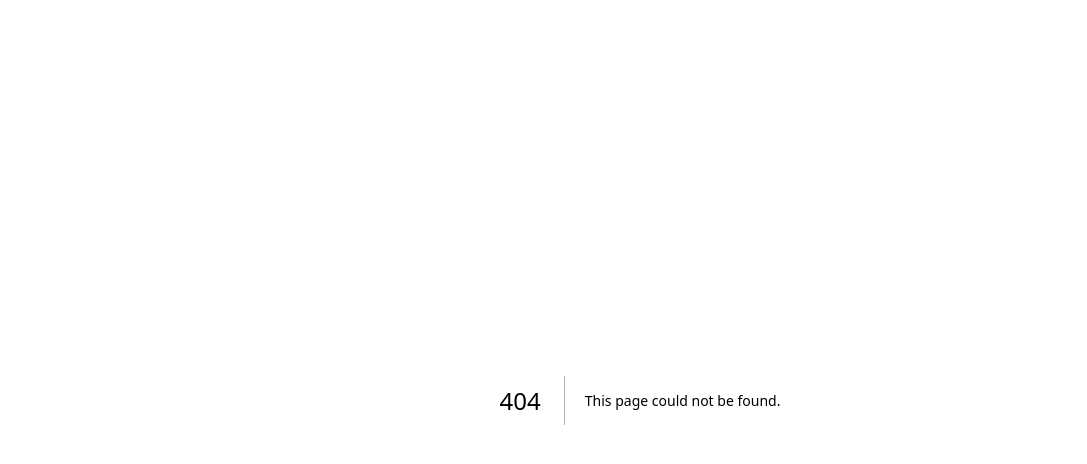
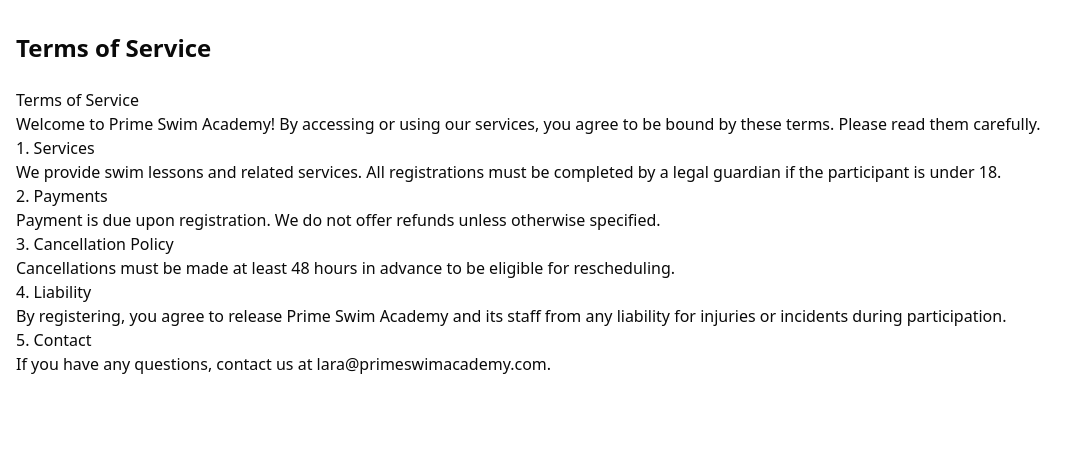
Before and after one commit to primeswim/prime-swim, a Next.js app: page /terms-of-service in a window 1280 px wide. Before the commit this address had no page. Shown: the top 464 px of the page, without its empty margins (0-1087 px from the left). Built offline with nearby package versions, Linux system fonts and the light colour scheme.

Commit message:
terms of service

```diff
--- /dev/null
+++ b/src/app/terms-of-service/TermsOfServiceClient.tsx
@@ -0,0 +1,32 @@
+'use client';
+
+export default function TermsOfServiceClient() {
+  return (
+    <div className="prose max-w-none">
+      <h2>Terms of Service</h2>
+      <p>
+        Welcome to Prime Swim Academy! By accessing or using our services, you agree to be bound by these terms. Please read them carefully.
+      </p>
+      <h3>1. Services</h3>
+      <p>
+        We provide swim lessons and related services. All registrations must be completed by a legal guardian if the participant is under 18.
+      </p>
+      <h3>2. Payments</h3>
+      <p>
+        Payment is due upon registration. We do not offer refunds unless otherwise specified.
+      </p>
+      <h3>3. Cancellation Policy</h3>
+      <p>
+        Cancellations must be made at least 48 hours in advance to be eligible for rescheduling.
+      </p>
+      <h3>4. Liability</h3>
+      <p>
+        By registering, you agree to release Prime Swim Academy and its staff from any liability for injuries or incidents during participation.
+      </p>
+      <h3>5. Contact</h3>
+      <p>
+        If you have any questions, contact us at <a href="mailto:lara@primeswimacademy.com">lara@primeswimacademy.com</a>.
+      </p>
+    </div>
+  );
+}
--- /dev/null
+++ b/src/app/terms-of-service/page.tsx
@@ -0,0 +1,15 @@
+// app/terms-of-service/page.tsx
+
+'use client';
+
+import React from 'react';
+import TermsOfServiceClient from './TermsOfServiceClient';
+
+export default function TermsOfServicePage() {
+  return (
+    <div className="container mx-auto px-4 py-8">
+      <h1 className="text-2xl font-bold mb-6">Terms of Service</h1>
+      <TermsOfServiceClient />
+    </div>
+  );
+}
```
